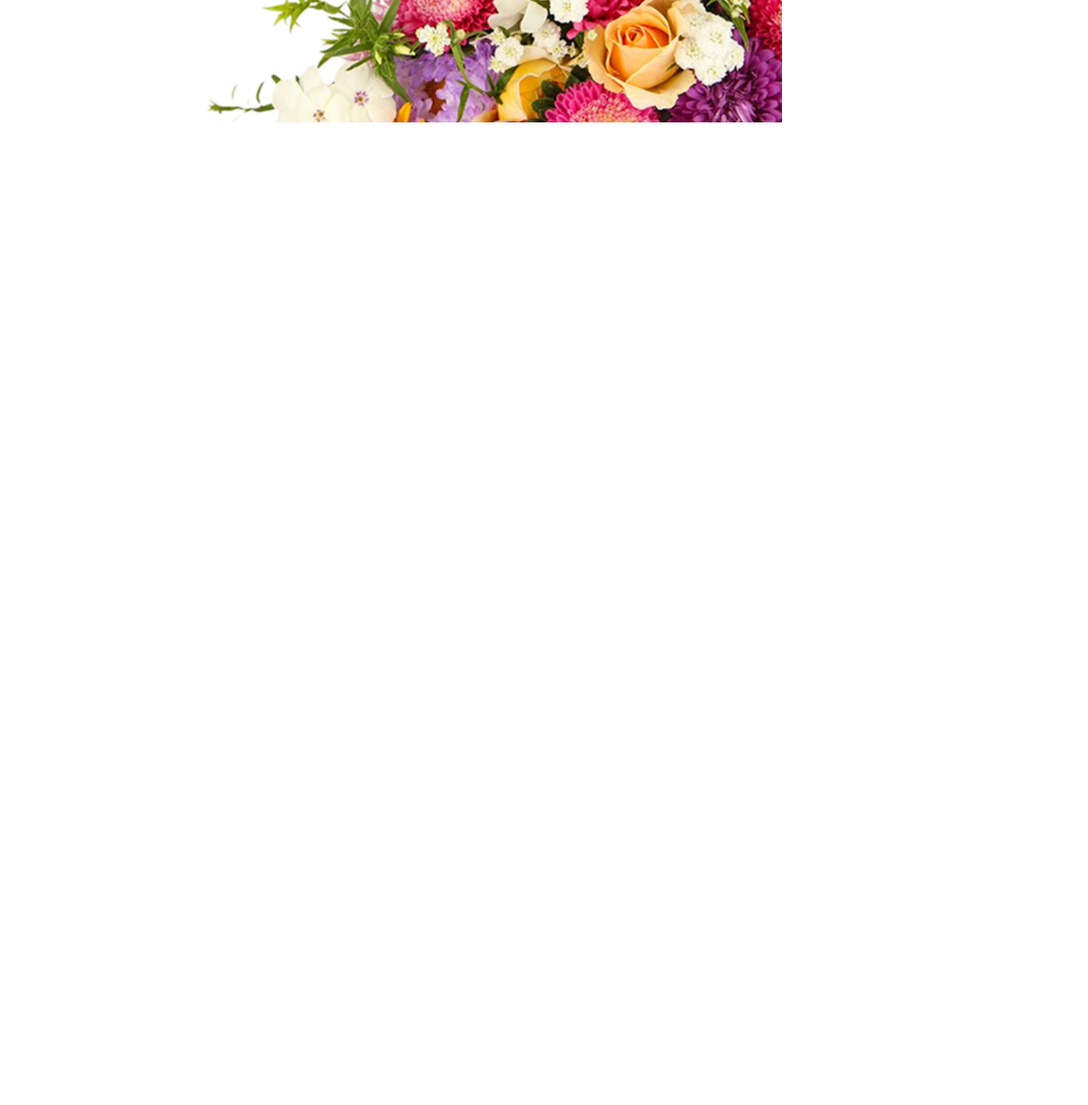
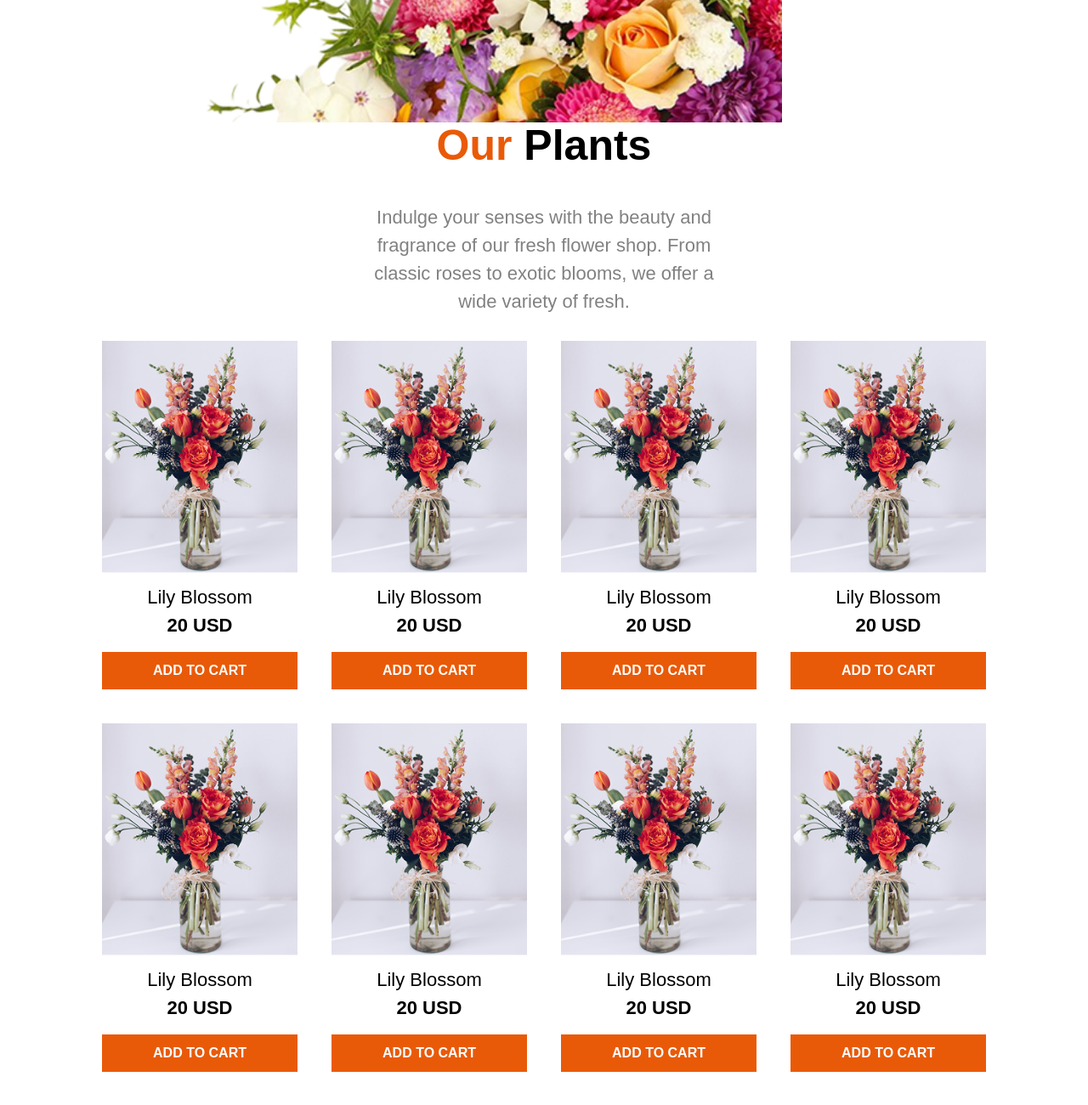
Before and after one commit to lizansarkar/assignment_2, a plain HTML site: page index.html in a window 1280 px wide. Shown: the part 686-1986 px from the top of the page at 85% size. Before the commit the page ends 830 px from the top, so only its background shows below. Drawn offline with nearby package versions, Linux system fonts and the light colour scheme.

Commit message:
plant section ak dhupure sesh korlam

```diff
--- a/index.html
+++ b/index.html
@@ -10,8 +10,8 @@
     <title>Assignment 2</title>
 </head>
 <body>
-    <!-- navbar section start -->
-    <section class="flower-section nav-section">
+    <!-- section 1 navbar section start-->
+    <section class="global-section nav-section">
         <nav class="nav-bar flex items-center justify-between px-20">
             <div class="nav-logo">
                 <img src="assets/logo.png" alt="home logo">
@@ -45,5 +45,73 @@
             </div>
         </div>
     </section>
+
+    <!-- section 2 plant section -->
+     <section class="plant-section global-section">
+        <div class="plant-text">
+            <h1 class="text-center text-[50px] font-bold sm:text-24"><span class="text-or">Our</span> Plants</h1>
+            <p class="plant-d text-center secondary-text text-[22px]">
+            Indulge your senses with the beauty and fragrance of our fresh flower shop. From classic roses to exotic blooms, we offer a wide variety of fresh.
+            </p>
+        </div>
+
+        <div class="plant-container grid grid-cols-2 gap-[20px] sm:grid-cols-2 sm:gap-10 md:grid-cols-3 lg:grid-cols-4">
+            <div class="plant-card max-h-[530px] flex flex-col items-center">
+                <img src="assets/sample-flower-image.png" alt="" class="w-full h-auto object-cover">
+                <h3 class="plant-card-tittle text-[22px]">Lily Blossom</h3>
+                <span class="plant-card-price text-[22px] font-bold">20 USD</span>
+                <button class="btn-primary text-[16px] font-bold">ADD TO CART</button>
+            </div>
+
+            <div class="plant-card max-h-[530px] flex flex-col items-center">
+                <img src="assets/sample-flower-image.png" alt="" class="w-full h-auto object-cover">
+                <h3 class="plant-card-tittle text-[22px]">Lily Blossom</h3>
+                <span class="plant-card-price text-[22px] font-bold">20 USD</span>
+                <button class="btn-primary text-[16px] font-bold">ADD TO CART</button>
+            </div>
+
+            <div class="plant-card max-h-[530px] flex flex-col items-center">
+                <img src="assets/sample-flower-image.png" alt="" class="w-full h-auto object-cover">
+                <h3 class="plant-card-tittle text-[22px]">Lily Blossom</h3>
+                <span class="plant-card-price text-[22px] font-bold">20 USD</span>
+                <button class="btn-primary text-[16px] font-bold">ADD TO CART</button>
+            </div>
+
+            <div class="plant-card max-h-[530px] flex flex-col items-center">
+                <img src="assets/sample-flower-image.png" alt="" class="w-full h-auto object-cover">
+                <h3 class="plant-card-tittle text-[22px]">Lily Blossom</h3>
+                <span class="plant-card-price text-[22px] font-bold">20 USD</span>
+                <button class="btn-primary text-[16px] font-bold">ADD TO CART</button>
+            </div>
+
+            <div class="plant-card max-h-[530px] flex flex-col items-center">
+                <img src="assets/sample-flower-image.png" alt="" class="w-full h-auto object-cover">
+                <h3 class="plant-card-tittle text-[22px]">Lily Blossom</h3>
+                <span class="plant-card-price text-[22px] font-bold">20 USD</span>
+                <button class="btn-primary text-[16px] font-bold">ADD TO CART</button>
+            </div>
+
+            <div class="plant-card max-h-[530px] flex flex-col items-center">
+                <img src="assets/sample-flower-image.png" alt="" class="w-full h-auto object-cover">
+                <h3 class="plant-card-tittle text-[22px]">Lily Blossom</h3>
+                <span class="plant-card-price text-[22px] font-bold">20 USD</span>
+                <button class="btn-primary text-[16px] font-bold">ADD TO CART</button>
+            </div>
+
+            <div class="plant-card max-h-[530px] flex flex-col items-center">
+                <img src="assets/sample-flower-image.png" alt="" class="w-full h-auto object-cover">
+                <h3 class="plant-card-tittle text-[22px]">Lily Blossom</h3>
+                <span class="plant-card-price text-[22px] font-bold">20 USD</span>
+                <button class="btn-primary text-[16px] font-bold">ADD TO CART</button>
+            </div>
+
+            <div class="plant-card max-h-[530px] flex flex-col items-center">
+                <img src="assets/sample-flower-image.png" alt="" class="w-full h-auto object-cover">
+                <h3 class="plant-card-tittle text-[22px]">Lily Blossom</h3>
+                <span class="plant-card-price text-[22px] font-bold">20 USD</span>
+                <button class="btn-primary text-[16px] font-bold">ADD TO CART</button>
+            </div>
+        </div>
+     </section>
 </body>
 </html>
--- a/style.css
+++ b/style.css
@@ -1,4 +1,5 @@
 /* asiignment 2 all work css code here */
+@import "tailwind.css";
 * {
     margin: 0;
     padding: 0;
@@ -6,13 +7,15 @@
     font-family: Arial, Helvetica, sans-serif;
 }
 
-.flower-section {
+.global-section {
     padding: 20px 120px;
 }
 
 :root {
   --primary-color: #000000;
   --secondary-color: rgba(3, 3, 3, 0.5);
+  --primary-btn-color: #E95A08;
+  --primary-font-size: 16px;
 }
 
 /* navbar section start */
@@ -37,15 +40,33 @@
     color: var(--secondary-color);
 }
 
+/* plant section start */
+.plant-section {
+    padding-bottom: 100px;
+}
 
+.plant-d {
+    margin: 30px 0px;
+    padding: 0px 300px;
+}
 
+.plant-card-tittle {
+    margin-top: 10px;
+}
 
+.btn-primary {
+    background-color: var(--primary-btn-color);
+    color: #ffffff;
+    padding: 10px 20px;
+    width: 100%;
+    margin-top: 15px;
+}
 
 
 /* all media query code here */
 
 @media (max-width: 768px) {
-    .flower-section {
+    .global-section {
         padding: 20px 30px;
         height: auto;
     }
@@ -70,4 +91,12 @@
     .hero-tittle {
         font-size: 30px;
     }
+
+    .plant-section {
+        padding-bottom: 200px;
+    }
+
+    .plant-d {
+        padding: 0px 0px;
+    }
 }
```
